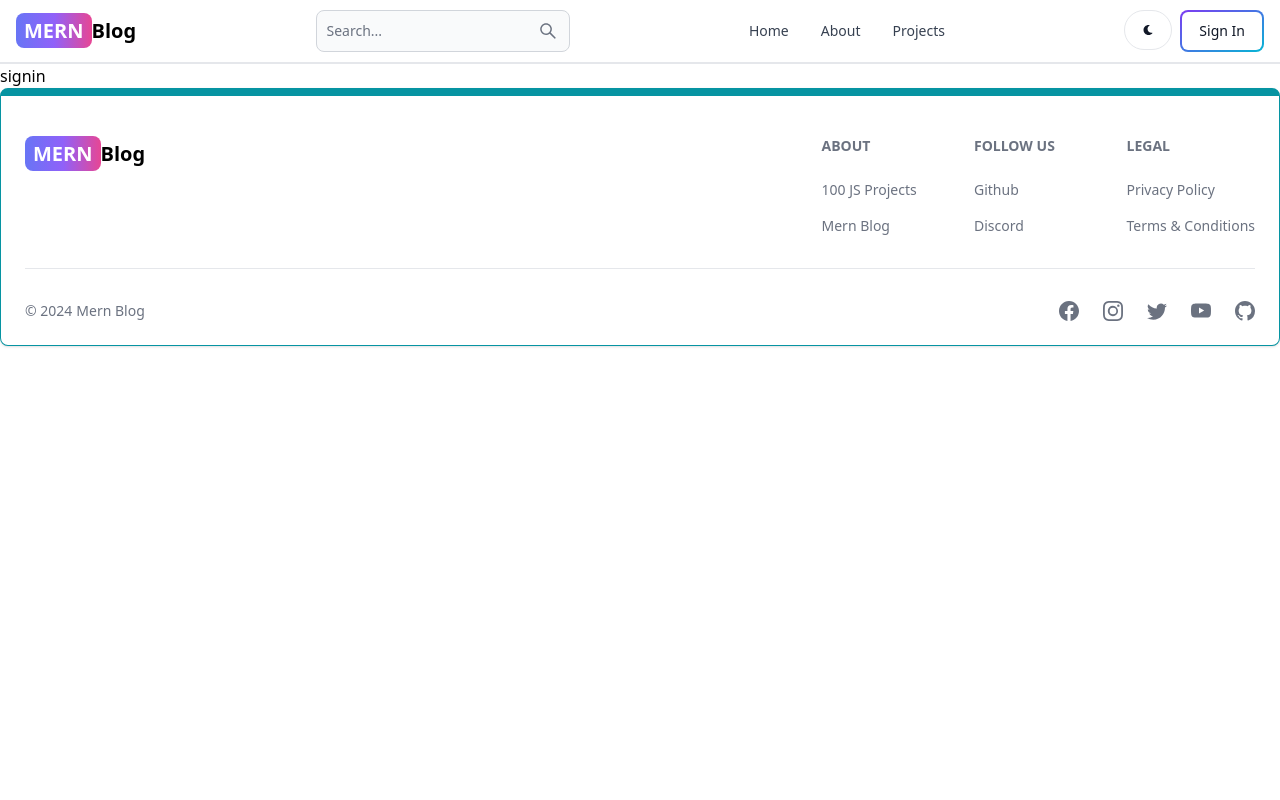
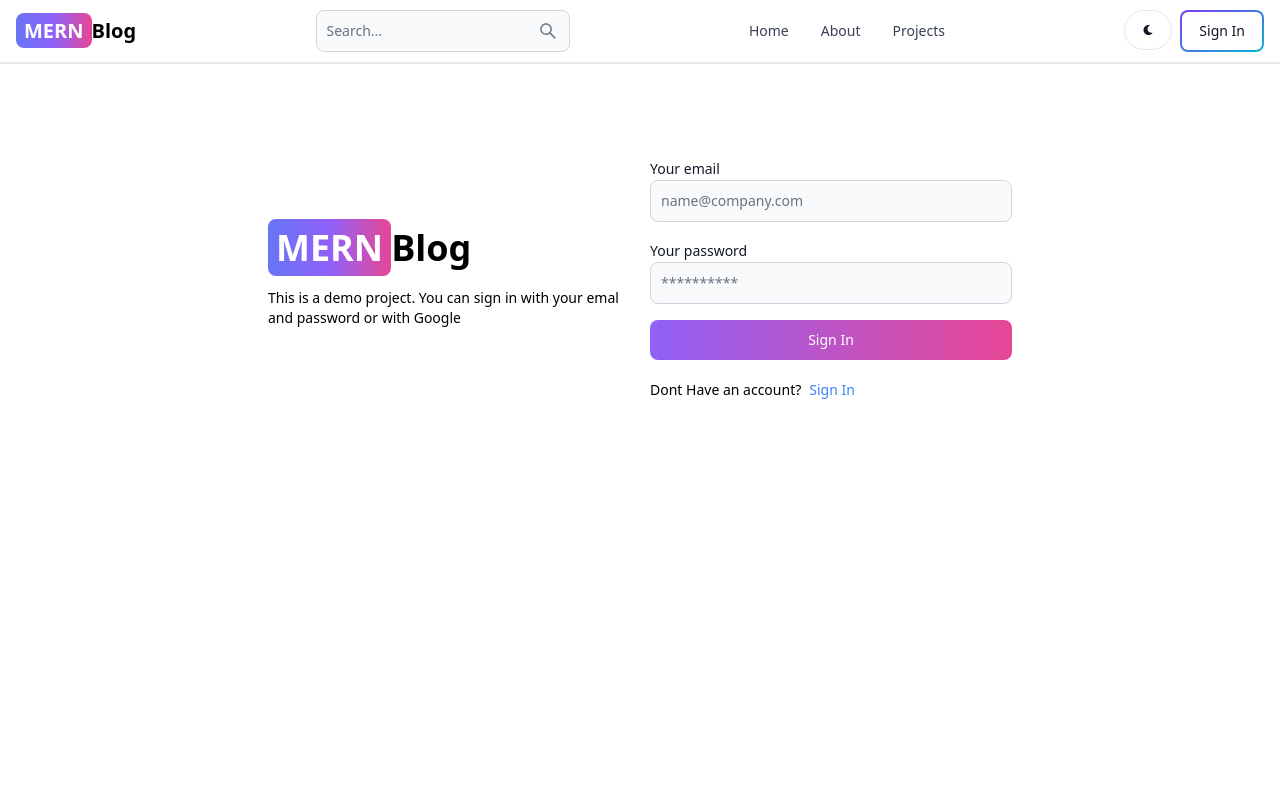
Before and after one commit to NazimSari/Mern-Blog, a React (Vite) app in the folder client/: page /sign-in in a window 1280 px wide. Shown: the top 800 px of the page. Built offline with nearby package versions, Linux system fonts and the light colour scheme.

Commit message:
complete signin page functionality

```diff
--- a/client/src/pages/Signin.jsx
+++ b/client/src/pages/Signin.jsx
@@ -1,7 +1,112 @@
-import React from "react";
+import React, { useState } from "react";
+import { Link, useNavigate } from "react-router-dom";
+import { Alert, Button, Label, Spinner, TextInput } from "flowbite-react";
 
-function Signin() {
-  return <div>signin</div>;
+function SignIn() {
+  const [formData, setFormData] = useState({});
+  const [errorMessage, setErrorMessage] = useState(null);
+  const [loading, setLoading] = useState(false);
+  const navigate = useNavigate();
+  const handleChange = (e) => {
+    setFormData({ ...formData, [e.target.id]: e.target.value.trim() });
+  };
+  const handleSubmit = async (e) => {
+    e.preventDefault();
+    if (!formData.email || !formData.password) {
+      return setErrorMessage("All fields are required");
+    }
+    try {
+      setLoading(true);
+      setErrorMessage(null);
+      const res = await fetch("/api/auth/signin", {
+        method: "POST",
+        headers: {
+          "Content-Type": "application/json",
+        },
+        body: JSON.stringify(formData),
+      });
+      const data = await res.json();
+      if (data.success === false) {
+        return setErrorMessage(data.message);
+      }
+      setLoading(false);
+      if (res.ok) {
+        navigate("/");
+      }
+    } catch (error) {
+      setErrorMessage(error.message);
+      setLoading(false);
+    }
+  };
+
+  return (
+    <div className="min-h-screen mt-20">
+      <div className="flex p-3 max-w-3xl mx-auto flex-col md:flex-row md:items-center gap-5">
+        {/* left */}
+        <div className="flex-1">
+          <Link to="/" className="font-bold dark:text-white text-4xl">
+            <span className="px-2 py-1 bg-gradient-to-r from-indigo-500 via-purple-500 to-pink-500 rounded-lg text-white">
+              MERN
+            </span>
+            Blog
+          </Link>
+          <p className="text-sm mt-5">
+            {" "}
+            This is a demo project. You can sign in with your emal and password
+            or with Google
+          </p>
+        </div>
+        {/* right */}
+        <div className="flex-1">
+          <form className="flex flex-col gap-4" onSubmit={handleSubmit}>
+            <div>
+              <Label value="Your email" />
+              <TextInput
+                id="email"
+                type="email"
+                placeholder="name@company.com"
+                onChange={handleChange}
+              />
+            </div>
+            <div>
+              <Label value="Your password" />
+              <TextInput
+                id="password"
+                type="password"
+                placeholder="**********"
+                onChange={handleChange}
+              />
+            </div>
+            <Button
+              gradientDuoTone="purpleToPink"
+              type="submit"
+              disabled={loading}
+            >
+              {loading ? (
+                <>
+                  <Spinner size="sm" />
+                  <span className="pl-3">Loading...</span>
+                </>
+              ) : (
+                "Sign In"
+              )}
+            </Button>
+          </form>
+          <div className="flex gap-2 text-sm mt-5">
+            <span>Dont Have an account?</span>
+            <Link to="/sign-up" className="text-blue-500">
+              Sign In
+            </Link>
+          </div>
+          {errorMessage && (
+            <Alert color="failure" className="mt-5">
+              {errorMessage}
+            </Alert>
+          )}
+        </div>
+      </div>
+    </div>
+  );
 }
 
-export default Signin;
+export default SignIn;
```
